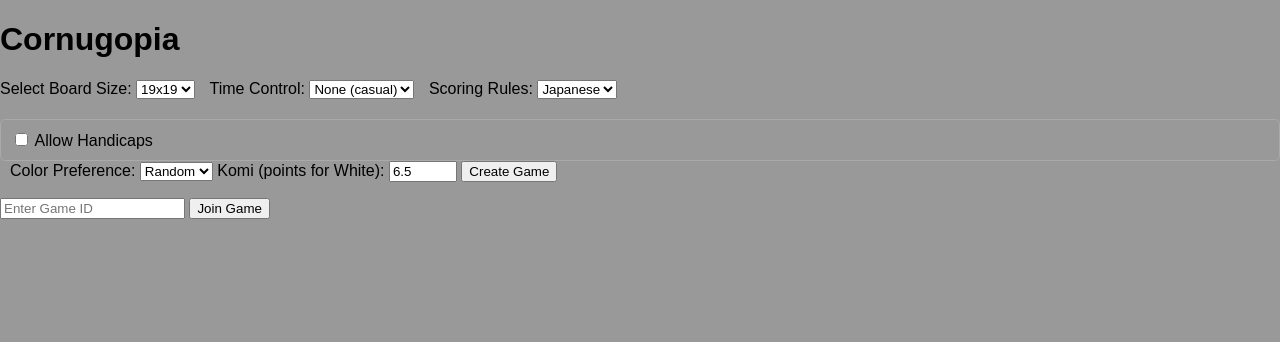
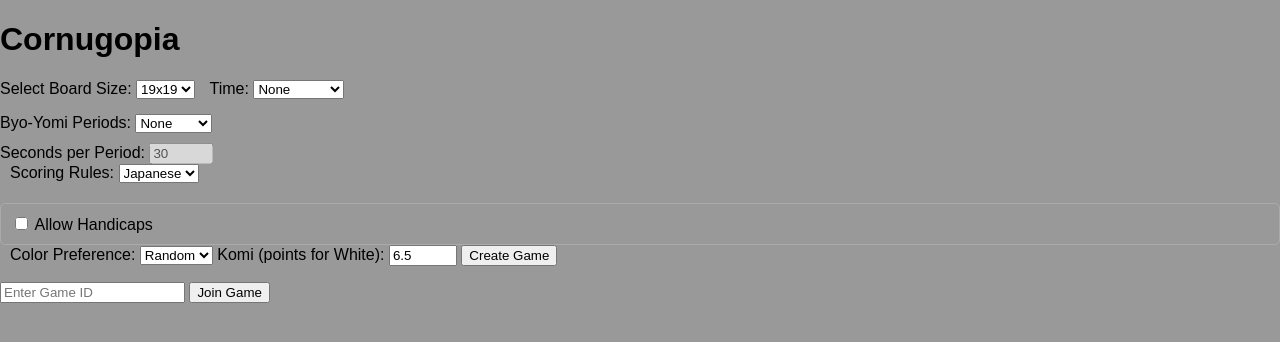
Before and after one commit to zacguymarino/cornugopia, a FastAPI app: page / in a window 1280 px wide. Shown: the top 342 px of the page. Run offline with FastAPI, Linux system fonts and the light colour scheme.

Commit message:
Add byo-yomi support

```diff
--- a/app/main.py
+++ b/app/main.py
@@ -56,6 +56,8 @@ async def create_game(request: Request):
         rule_set = data.get("rule_set", "japanese")
         color_preference = data.get("color_preference", "random")
         allow_handicaps = data.get("allow_handicaps", False)
+        byo_yomi_periods = int(data.get("byo_yomi_periods", 0))
+        byo_yomi_time = int(data.get("byo_yomi_time", 0))
 
         if board_size not in [9, 13, 19]:
             raise HTTPException(status_code=400, detail="Invalid board size")
@@ -73,6 +75,12 @@ async def create_game(request: Request):
         if color_preference not in ["random", "black", "white"]:
             raise HTTPException(status_code=400, detail="Invalid color preference")
 
+        if byo_yomi_periods not in [0, 1, 2, 3, 4, 5]:
+            raise HTTPException(status_code=400, detail="Invalid byo-yomi periods")
+
+        if byo_yomi_time < 0 or byo_yomi_time > 60 or byo_yomi_time % 5 != 0:
+            raise HTTPException(status_code=400, detail="Invalid byo-yomi time")
+
         # Assign or reuse player_id
         player_id = incoming_player_id or str(uuid.uuid4())[:8]
 
@@ -85,6 +93,8 @@ async def create_game(request: Request):
         game.set_color_preference(color_preference)
         game.set_colors_randomized(color_preference == "random")
         game.set_allow_handicaps(allow_handicaps)
+        game.byo_yomi_periods = byo_yomi_periods
+        game.byo_yomi_time = byo_yomi_time
 
         # Store game in Redis
         redis_client.setex(f"game:{game_id}", 120, json.dumps(game.to_dict()))
@@ -263,6 +273,9 @@ async def make_move(game_id: str, request: Request):
                 "color": player_color.value,
                 "timestamp": time.time()
             })
+            #Reset byo-yomi if needed
+            if game.byo_yomi_periods > 0:
+                game.byo_yomi_time_left[player_id] = game.byo_yomi_time
         else:
             raise HTTPException(status_code=400, detail="Invalid move")
 
--- a/app/static/main.js
+++ b/app/static/main.js
@@ -9,6 +9,9 @@ document.addEventListener("DOMContentLoaded", function () {
 
     const allowHandicapsCheckbox = document.getElementById("allowHandicaps");
 
+    const byoYomiPeriodsSelect = document.getElementById("byoYomiPeriods");
+    const byoYomiTimeInput = document.getElementById("byoYomiTime");
+
     /** Handle creating a new game */
     createGameBtn.addEventListener("click", async function () {
         const selectedSize = boardSizeSelect.value;
@@ -17,6 +20,8 @@ document.addEventListener("DOMContentLoaded", function () {
         const komiValue = parseFloat(document.getElementById("komiInput").value);
         const ruleSet = document.getElementById("ruleSet").value;
         const colorPreference = document.getElementById("colorPreference").value;
+        const byoYomiPeriods = parseInt(byoYomiPeriodsSelect.value);
+        const byoYomiTime = parseInt(byoYomiTimeInput.value) || 0;
 
         try {
             const response = await fetch("/create_game", {
@@ -30,6 +35,8 @@ document.addEventListener("DOMContentLoaded", function () {
                     rule_set: ruleSet,
                     color_preference: colorPreference,
                     allow_handicaps: allowHandicapsCheckbox.checked,
+                    byo_yomi_periods: byoYomiPeriods,
+                    byo_yomi_time: byoYomiTime
                 })
             });
 
@@ -140,6 +147,14 @@ document.addEventListener("DOMContentLoaded", function () {
           komiInput.value = 7.5;
         }
     });
+
+    byoYomiPeriodsSelect.addEventListener("change", () => {
+        if (parseInt(byoYomiPeriodsSelect.value) > 0) {
+            byoYomiTimeInput.disabled = false;
+        } else {
+            byoYomiTimeInput.disabled = true;
+        }
+    });
 });
 
 function clearRankSelectionUI() {
--- a/app/templates/index.html
+++ b/app/templates/index.html
@@ -21,9 +21,9 @@
           <option value="9">9x9</option>
         </select>
 
-        <label for="timeControl" style="margin-left: 10px;">Time Control:</label>
+        <label for="timeControl" style="margin-left: 10px;">Time:</label>
         <select id="timeControl">
-          <option value="none">None (casual)</option>
+          <option value="none">None</option>
           <option value="15">15 seconds</option>
           <option value="300">5 minutes</option>
           <option value="600">10 minutes</option>
@@ -32,6 +32,23 @@
           <option value="3600">1 hour</option>
           <option value="7200">2 hours</option>
         </select>
+
+        <div id="byoYomiSettings" style="margin-top: 15px;">
+          <label for="byoYomiPeriods">Byo-Yomi Periods:</label>
+          <select id="byoYomiPeriods">
+            <option value="0" selected>None</option>
+            <option value="1">1 period</option>
+            <option value="2">2 periods</option>
+            <option value="3">3 periods</option>
+            <option value="4">4 periods</option>
+            <option value="5">5 periods</option>
+          </select>
+
+          <div style="margin-top: 10px;">
+            <label for="byoYomiTime">Seconds per Period:</label>
+            <input type="number" id="byoYomiTime" min="5" max="300" step="5" value="30" disabled>
+          </div>
+        </div>
 
         <label for="ruleSet" style="margin-left: 10px;">Scoring Rules:</label>
         <select id="ruleSet">
```
Also changed, not shown: app/game_state.py (+12 -0 lines), app/static/board.js (+27 -2 lines), app/timers.py (+40 -10 lines).
